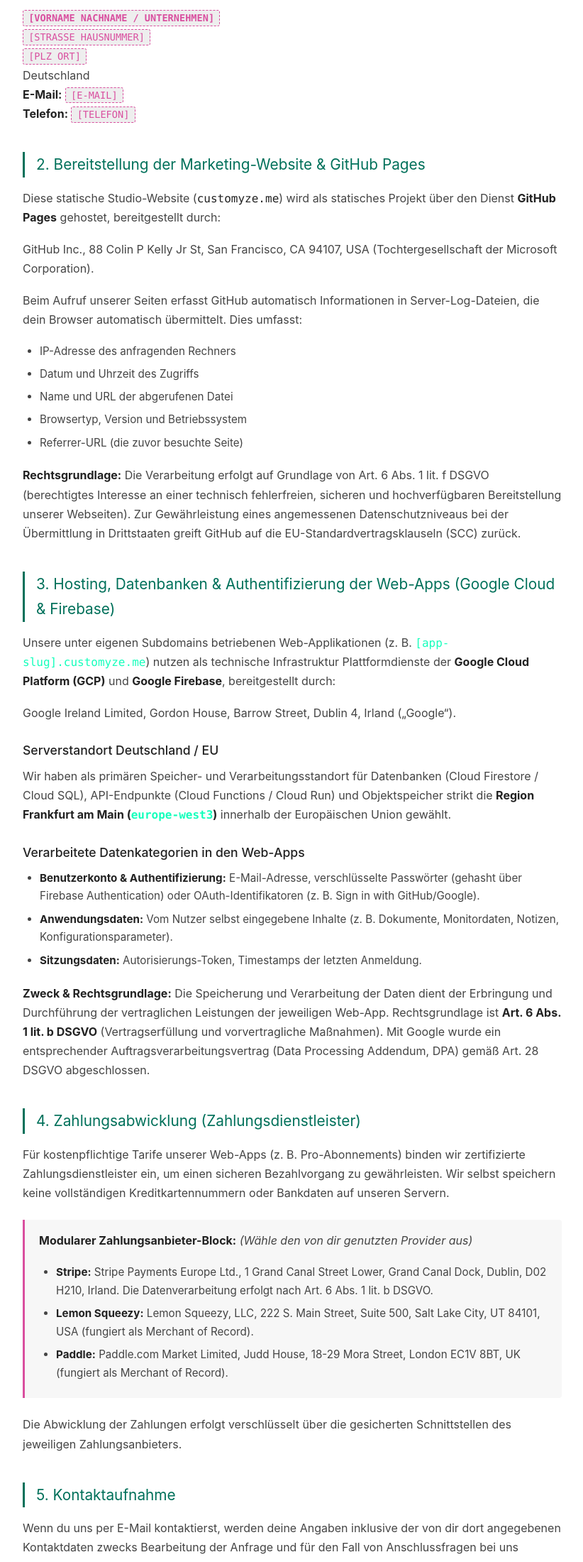
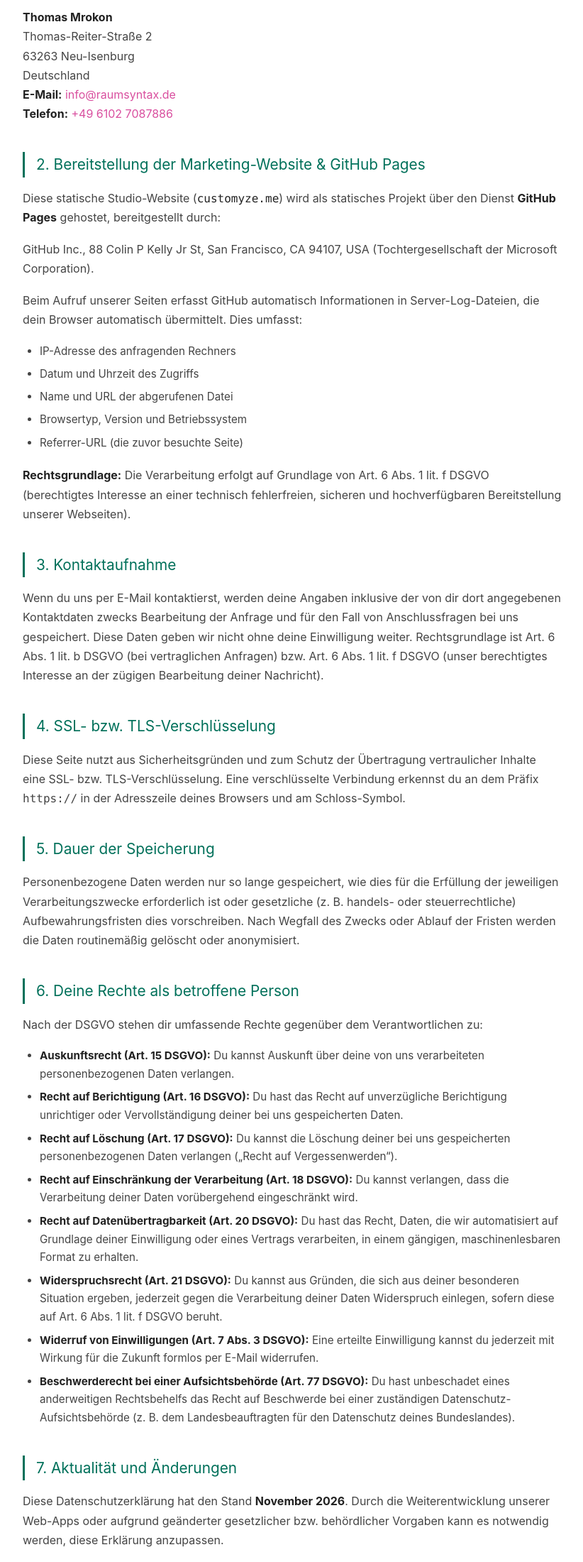
Before and after one commit to thomasmrokon/customyze.me, a plain HTML site: page datenschutz/index.html in a window 1280 px wide. Shown: the part 600-2800 px from the top of the page at 71% size, without its empty margins (228-1050 px from the left). Drawn offline with Linux system fonts and the light colour scheme.

Commit message:
Ergänze Anbieter- und Kontaktdaten

```diff
--- a/datenschutz/index.html
+++ b/datenschutz/index.html
@@ -4,7 +4,7 @@
   <meta charset="UTF-8">
   <meta name="viewport" content="width=device-width, initial-scale=1.0">
   <title>Datenschutzerklärung | customyze.me</title>
-  <meta name="description" content="Datenschutzerklärung für customyze.me und zugehörige Web-Apps. Umfassende Information über Datenverarbeitung, GitHub Pages, Google Cloud (Frankfurt) und Nutzerrechte.">
+  <meta name="description" content="Datenschutzerklärung für customyze.me und zugehörige Web-Apps. Umfassende Information über Datenverarbeitung, GitHub Pages und Nutzerrechte.">
   <link rel="canonical" href="https://customyze.me/datenschutz/">
 
   <!-- OpenGraph -->
@@ -76,12 +76,12 @@
           Verantwortlicher im Sinne der Datenschutz-Grundverordnung (DSGVO) und anderer nationaler Datenschutzgesetze der Mitgliedsstaaten sowie sonstiger datenschutzrechtlicher Bestimmungen ist:
         </p>
         <p>
-          <strong><span class="placeholder-box">[VORNAME NACHNAME / UNTERNEHMEN]</span></strong><br>
-          <span class="placeholder-box">[STRASSE HAUSNUMMER]</span><br>
-          <span class="placeholder-box">[PLZ ORT]</span><br>
+          <strong>Thomas Mrokon</strong><br>
+          Thomas-Reiter-Straße 2<br>
+          63263 Neu-Isenburg<br>
           Deutschland<br>
-          <strong>E-Mail:</strong> <span class="placeholder-box">[E-MAIL]</span><br>
-          <strong>Telefon:</strong> <span class="placeholder-box">[TELEFON]</span>
+          <strong>E-Mail:</strong> <a href="mailto:info@raumsyntax.de">info@raumsyntax.de</a><br>
+          <strong>Telefon:</strong> <a href="tel:+4961027087886">+49 6102 7087886</a>
         </p>
 
         <h2>2. Bereitstellung der Marketing-Website &amp; GitHub Pages</h2>
@@ -102,66 +102,25 @@
           <li>Referrer-URL (die zuvor besuchte Seite)</li>
         </ul>
         <p>
-          <strong>Rechtsgrundlage:</strong> Die Verarbeitung erfolgt auf Grundlage von Art. 6 Abs. 1 lit. f DSGVO (berechtigtes Interesse an einer technisch fehlerfreien, sicheren und hochverfügbaren Bereitstellung unserer Webseiten). Zur Gewährleistung eines angemessenen Datenschutzniveaus bei der Übermittlung in Drittstaaten greift GitHub auf die EU-Standardvertragsklauseln (SCC) zurück.
+          <strong>Rechtsgrundlage:</strong> Die Verarbeitung erfolgt auf Grundlage von Art. 6 Abs. 1 lit. f DSGVO (berechtigtes Interesse an einer technisch fehlerfreien, sicheren und hochverfügbaren Bereitstellung unserer Webseiten).
         </p>
 
-        <h2>3. Hosting, Datenbanken &amp; Authentifizierung der Web-Apps (Google Cloud &amp; Firebase)</h2>
-        <p>
-          Unsere unter eigenen Subdomains betriebenen Web-Applikationen (z.&nbsp;B. <code style="font-family: var(--font-mono); color: var(--accent);">[app-slug].customyze.me</code>) nutzen als technische Infrastruktur Plattformdienste der <strong>Google Cloud Platform (GCP)</strong> und <strong>Google Firebase</strong>, bereitgestellt durch:
-        </p>
-        <p>
-          Google Ireland Limited, Gordon House, Barrow Street, Dublin 4, Irland („Google“).
-        </p>
-
-        <h3>Serverstandort Deutschland / EU</h3>
-        <p>
-          Wir haben als primären Speicher- und Verarbeitungsstandort für Datenbanken (Cloud Firestore / Cloud SQL), API-Endpunkte (Cloud Functions / Cloud Run) und Objektspeicher strikt die <strong>Region Frankfurt am Main (<code style="font-family: var(--font-mono); color: var(--accent);">europe-west3</code>)</strong> innerhalb der Europäischen Union gewählt.
-        </p>
-
-        <h3>Verarbeitete Datenkategorien in den Web-Apps</h3>
-        <ul>
-          <li><strong>Benutzerkonto &amp; Authentifizierung:</strong> E-Mail-Adresse, verschlüsselte Passwörter (gehasht über Firebase Authentication) oder OAuth-Identifikatoren (z.&nbsp;B. Sign in with GitHub/Google).</li>
-          <li><strong>Anwendungsdaten:</strong> Vom Nutzer selbst eingegebene Inhalte (z.&nbsp;B. Dokumente, Monitordaten, Notizen, Konfigurationsparameter).</li>
-          <li><strong>Sitzungsdaten:</strong> Autorisierungs-Token, Timestamps der letzten Anmeldung.</li>
-        </ul>
-
-        <p>
-          <strong>Zweck &amp; Rechtsgrundlage:</strong> Die Speicherung und Verarbeitung der Daten dient der Erbringung und Durchführung der vertraglichen Leistungen der jeweiligen Web-App. Rechtsgrundlage ist <strong>Art. 6 Abs. 1 lit. b DSGVO</strong> (Vertragserfüllung und vorvertragliche Maßnahmen). Mit Google wurde ein entsprechender Auftragsverarbeitungsvertrag (Data Processing Addendum, DPA) gemäß Art. 28 DSGVO abgeschlossen.
-        </p>
-
-        <h2>4. Zahlungsabwicklung (Zahlungsdienstleister)</h2>
-        <p>
-          Für kostenpflichtige Tarife unserer Web-Apps (z.&nbsp;B. Pro-Abonnements) binden wir zertifizierte Zahlungsdienstleister ein, um einen sicheren Bezahlvorgang zu gewährleisten. Wir selbst speichern keine vollständigen Kreditkartennummern oder Bankdaten auf unseren Servern.
-        </p>
-
-        <div class="callout">
-          <p><strong>Modularer Zahlungsanbieter-Block:</strong> <em>(Wähle den von dir genutzten Provider aus)</em></p>
-          <ul style="margin-top: 0.5rem; margin-bottom: 0;">
-            <li><strong>Stripe:</strong> Stripe Payments Europe Ltd., 1 Grand Canal Street Lower, Grand Canal Dock, Dublin, D02 H210, Irland. Die Datenverarbeitung erfolgt nach Art. 6 Abs. 1 lit. b DSGVO.</li>
-            <li><strong>Lemon Squeezy:</strong> Lemon Squeezy, LLC, 222 S. Main Street, Suite 500, Salt Lake City, UT 84101, USA (fungiert als Merchant of Record).</li>
-            <li><strong>Paddle:</strong> Paddle.com Market Limited, Judd House, 18-29 Mora Street, London EC1V 8BT, UK (fungiert als Merchant of Record).</li>
-          </ul>
-        </div>
-        <p>
-          Die Abwicklung der Zahlungen erfolgt verschlüsselt über die gesicherten Schnittstellen des jeweiligen Zahlungsanbieters.
-        </p>
-
-        <h2>5. Kontaktaufnahme</h2>
+        <h2>3. Kontaktaufnahme</h2>
         <p>
           Wenn du uns per E-Mail kontaktierst, werden deine Angaben inklusive der von dir dort angegebenen Kontaktdaten zwecks Bearbeitung der Anfrage und für den Fall von Anschlussfragen bei uns gespeichert. Diese Daten geben wir nicht ohne deine Einwilligung weiter. Rechtsgrundlage ist Art. 6 Abs. 1 lit. b DSGVO (bei vertraglichen Anfragen) bzw. Art. 6 Abs. 1 lit. f DSGVO (unser berechtigtes Interesse an der zügigen Bearbeitung deiner Nachricht).
         </p>
 
-        <h2>6. SSL- bzw. TLS-Verschlüsselung</h2>
+        <h2>4. SSL- bzw. TLS-Verschlüsselung</h2>
         <p>
-          Diese Seite nutzt aus Sicherheitsgründen und zum Schutz der Übertragung vertraulicher Inhalte eine lückenlose SSL- bzw. TLS-Verschlüsselung mit modernen Chiffren (HSTS). Eine verschlüsselte Verbindung erkennst du an dem Präfix <code style="font-family: var(--font-mono); color: var(--success);">https://</code> in der Adresszeile deines Browsers und am Schloss-Symbol.
+          Diese Seite nutzt aus Sicherheitsgründen und zum Schutz der Übertragung vertraulicher Inhalte eine SSL- bzw. TLS-Verschlüsselung. Eine verschlüsselte Verbindung erkennst du an dem Präfix <code style="font-family: var(--font-mono); color: var(--success);">https://</code> in der Adresszeile deines Browsers und am Schloss-Symbol.
         </p>
 
-        <h2>7. Dauer der Speicherung</h2>
+        <h2>5. Dauer der Speicherung</h2>
         <p>
           Personenbezogene Daten werden nur so lange gespeichert, wie dies für die Erfüllung der jeweiligen Verarbeitungszwecke erforderlich ist oder gesetzliche (z.&nbsp;B. handels- oder steuerrechtliche) Aufbewahrungsfristen dies vorschreiben. Nach Wegfall des Zwecks oder Ablauf der Fristen werden die Daten routinemäßig gelöscht oder anonymisiert.
         </p>
 
-        <h2>8. Deine Rechte als betroffene Person</h2>
+        <h2>6. Deine Rechte als betroffene Person</h2>
         <p>
           Nach der DSGVO stehen dir umfassende Rechte gegenüber dem Verantwortlichen zu:
         </p>
@@ -176,7 +135,7 @@
           <li><strong>Beschwerderecht bei einer Aufsichtsbehörde (Art. 77 DSGVO):</strong> Du hast unbeschadet eines anderweitigen Rechtsbehelfs das Recht auf Beschwerde bei einer zuständigen Datenschutz-Aufsichtsbehörde (z.&nbsp;B. dem Landesbeauftragten für den Datenschutz deines Bundeslandes).</li>
         </ul>
 
-        <h2>9. Aktualität und Änderungen</h2>
+        <h2>7. Aktualität und Änderungen</h2>
         <p>
           Diese Datenschutzerklärung hat den Stand <strong>November 2026</strong>. Durch die Weiterentwicklung unserer Web-Apps oder aufgrund geänderter gesetzlicher bzw. behördlicher Vorgaben kann es notwendig werden, diese Erklärung anzupassen.
         </p>
@@ -213,7 +172,7 @@
             <li><a href="/impressum/">Impressum</a></li>
             <li><a href="/datenschutz/">Datenschutzerklärung</a></li>
             <li><a href="/agb/">AGB</a></li>
-            <li><a href="mailto:kontakt@customyze.me">kontakt@customyze.me</a></li>
+            <li><a href="mailto:info@raumsyntax.de">info@raumsyntax.de</a></li>
           </ul>
         </div>
       </div>
@@ -223,7 +182,7 @@
           &copy; <span class="current-year">2026</span> customyze.me · Alle Rechte vorbehalten.
         </div>
         <div>
-          Hosting: GitHub Pages &amp; Google Cloud (Frankfurt, EU)
+          Hosting: GitHub Pages
         </div>
       </div>
     </div>
```
